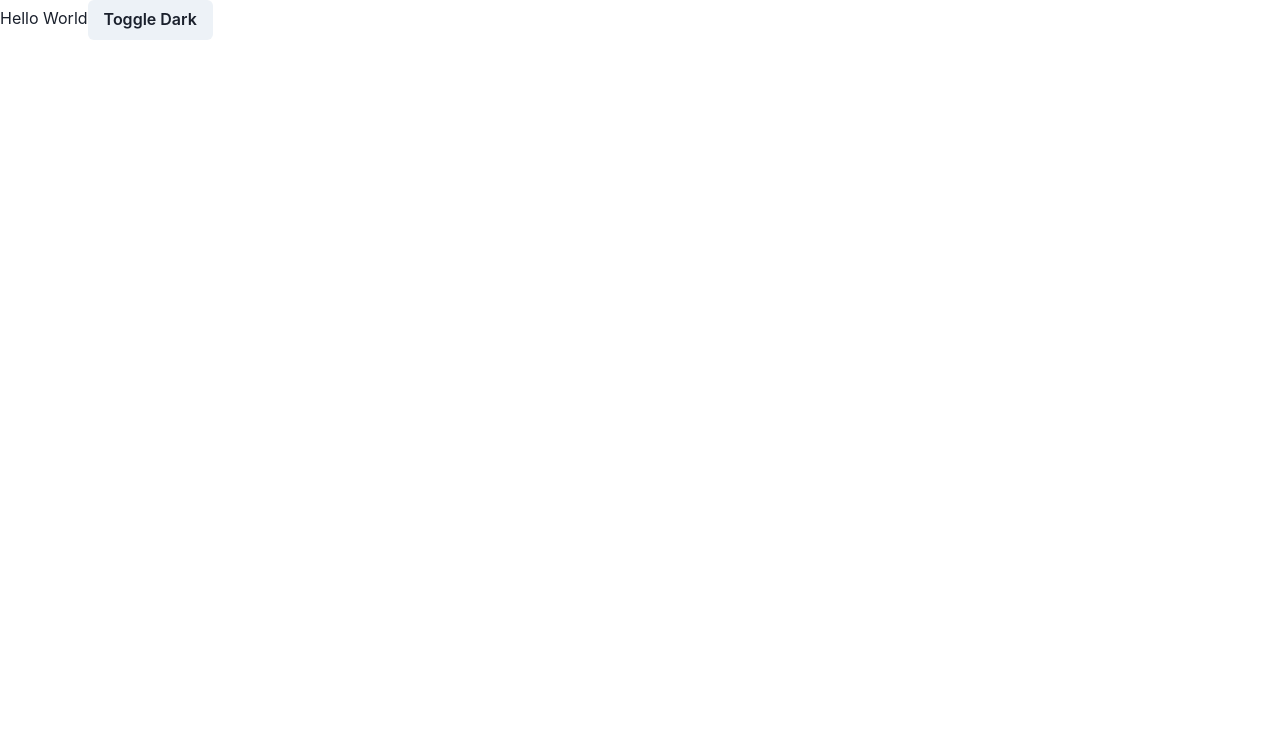
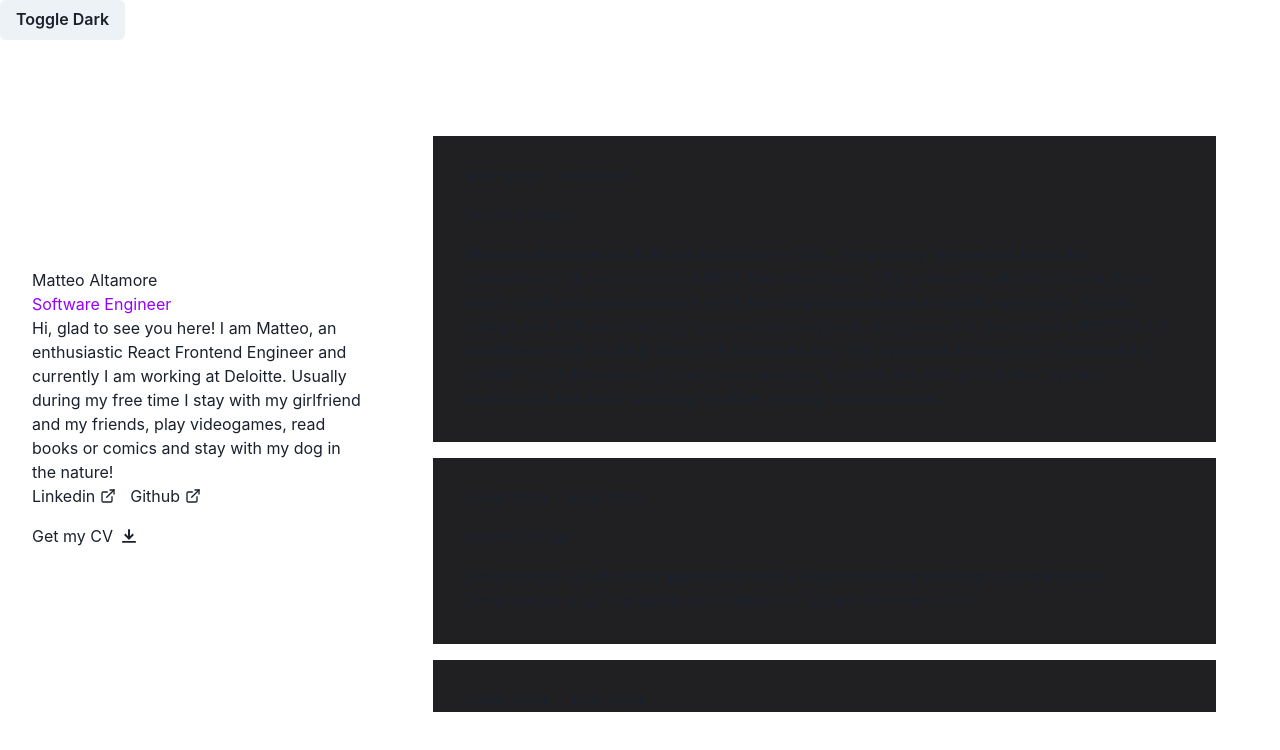
Before and after one commit to mataltamore/portfolio-v2, a React (Vite) app: page / in a window 1280 px wide. Shown: the top 750 px of the page. Built offline with nearby package versions, Linux system fonts and the light colour scheme.

Commit message:
feat: add portfolio v1 components + ts support

```diff
--- a/package.json
+++ b/package.json
@@ -11,6 +11,7 @@
     "lint": "eslint ./src"
   },
   "dependencies": {
+    "@chakra-ui/icons": "^2.0.9",
     "@chakra-ui/react": "^2.3.2",
     "@emotion/react": "^11.10.4",
     "@emotion/styled": "^11.10.4",
--- /dev/null
+++ b/public/json/about.json
@@ -0,0 +1,6 @@
+{
+  "title": "Matteo Altamore",
+  "subtitle": "Software Engineer",
+  "body": "Hi, glad to see you here! I am Matteo, an enthusiastic React Frontend Engineer and currently I am working at Deloitte. Usually during my free time I stay with my girlfriend and my friends, play videogames, read books or comics and stay with my dog in the nature!",
+  "cvText": "Get my CV"
+}
--- /dev/null
+++ b/src/components/About/About.scss
@@ -0,0 +1,47 @@
+@import "../../style/variables.scss";
+@import "../../style/mixins.scss";
+
+.about {
+  display: flex;
+  flex-direction: column;
+
+  margin: unset unset 3rem unset;
+
+  &__subtitle {
+    margin: 1rem unset;
+    color: $c-link;
+  }
+
+  &__body {
+    margin: 1rem unset;
+  }
+}
+
+.social {
+  display: flex;
+  gap: 0.875rem;
+
+  &__link {
+    display: flex;
+    align-items: center;
+    gap: 0.3125rem;
+
+    &__icon {
+      width: 24px;
+      height: 24px;
+    }
+  }
+}
+
+.resume {
+  display: flex;
+  align-items: center;
+  gap: 0.5rem;
+
+  padding-top: 1rem;
+
+  & > img {
+    width: 21px;
+    height: 21px;
+  }
+}
--- /dev/null
+++ b/src/components/About/About.tsx
@@ -0,0 +1,40 @@
+import "./About.scss";
+import CV from "../../../public/content/Matteo_Altamore_CV_eng.pdf";
+import SOCIAL from "../../../public/json/social.json";
+import ABOUT from "../../../public/json/about.json";
+import { ExternalLinkIcon, DownloadIcon } from "@chakra-ui/icons";
+import { SocialButtonProps } from "../../types/About";
+
+function About() {
+  return (
+    <section className="about">
+      <h1>{ABOUT.title}</h1>
+
+      <h2 className="about__subtitle">{ABOUT.subtitle}</h2>
+      <p className="about__body">{ABOUT.body}</p>
+
+      <div className="social">
+        {SOCIAL.map((item) => (
+          <SocialButton key={item.label} {...item} />
+        ))}
+      </div>
+
+      <a href={CV} download className="resume">
+        {ABOUT.cvText}
+        <DownloadIcon />
+      </a>
+    </section>
+  );
+}
+
+function SocialButton(props: SocialButtonProps) {
+  const { label, href } = props;
+  return (
+    <a href={href} target="_blank" rel="noreferrer" className="social__link">
+      {label}
+      <ExternalLinkIcon className="social__link__icon" />
+    </a>
+  );
+}
+
+export default About;
--- a/src/components/App/App.scss
+++ b/src/components/App/App.scss
@@ -0,0 +1,18 @@
+@import "../../style/variables.scss";
+@import "../../style/mixins.scss";
+
+.layout {
+  display: flex;
+  flex-direction: column;
+  align-items: center;
+  gap: unset;
+
+  padding: 4rem 2rem 2rem 2rem;
+
+  @include media(desktop) {
+    flex-direction: row;
+
+    gap: 2rem;
+    // height: auto;
+  }
+}
--- a/src/components/App/App.tsx
+++ b/src/components/App/App.tsx
@@ -1,12 +1,17 @@
 import "./App.scss";
 import DarkLightThemeButton from "../DarkLightThemeButton/DarkLightThemeButton";
+import About from "../About/About";
+import Sidebar from "../Sidebar/Sidebar";
 
 function App() {
   return (
-    <div>
-      Hello World
+    <>
       <DarkLightThemeButton />
-    </div>
+      <div className="layout">
+        <About />
+        <Sidebar />
+      </div>
+    </>
   );
 }
 
--- /dev/null
+++ b/src/components/Sidebar/Sidebar.scss
@@ -0,0 +1,71 @@
+@import "../../style/variables.scss";
+@import "../../style/mixins.scss";
+
+.sidebar {
+  display: flex;
+  flex-direction: column;
+  gap: 3.125rem;
+
+  height: unset;
+  overflow: unset;
+  min-width: unset;
+  padding: unset;
+
+  @include media(desktop) {
+    height: calc(100vh - 12rem);
+    overflow: auto;
+    min-width: calc(60% - 2rem);
+    padding: 2rem;
+  }
+}
+
+.cards {
+  display: flex;
+  flex-direction: column;
+  gap: 1rem;
+}
+
+.box {
+  background-color: $c-box;
+  padding: 2rem;
+  transition: 250ms ease;
+
+  &:hover {
+    scale: 1.08;
+    transition: 250ms ease;
+
+    @include media(tablet) {
+      scale: 1.05;
+      transition: 250ms ease;
+    }
+  }
+
+  &__range {
+    font-size: 0.75rem;
+    text-transform: uppercase;
+    font-weight: 700;
+    letter-spacing: 0.15rem;
+  }
+
+  &__title {
+    margin: 1rem 0rem;
+  }
+}
+
+.link {
+  display: inline-block;
+  font-weight: 600;
+  font-size: 0.875rem;
+  margin: 1rem 0rem 0rem 0rem;
+
+  &__wrapper {
+    display: flex;
+    align-items: center;
+    gap: 0.3125rem;
+
+    &__icon {
+      width: 18px;
+      height: 18px;
+    }
+  }
+}
--- /dev/null
+++ b/src/components/Sidebar/Sidebar.tsx
@@ -0,0 +1,54 @@
+import "./Sidebar.scss";
+import CV from "../../../public/json/cv.json";
+import { ExternalLinkIcon } from "@chakra-ui/icons";
+import { SidebarButtonProps, SidebarCardProps } from "../../types/Sidebar";
+
+function Sidebar() {
+  return (
+    <aside className="sidebar">
+      <section className="cards">
+        {CV.experience.map((item) => (
+          <SidebarCard key={item.name} {...{ ...item }} />
+        ))}
+      </section>
+      <section className="cards">
+        {CV.education.map((item) => (
+          <SidebarCard key={item.name} {...{ ...item }} />
+        ))}
+      </section>
+      <section className="cards">
+        {CV.projects.map((item) => (
+          <SidebarCard key={item.name} {...{ ...item }} />
+        ))}
+      </section>
+    </aside>
+  );
+}
+
+function SidebarCard(props: SidebarCardProps) {
+  const { name, description, range, site } = props;
+
+  return (
+    <div className="box">
+      <h3 className="box__range">{range}</h3>
+      <h3 className="box__title">{name}</h3>
+      <p>{description}</p>
+      {typeof site !== "undefined" && <SidebarButton site={site} />}
+    </div>
+  );
+}
+
+function SidebarButton(props: SidebarButtonProps) {
+  const { site } = props;
+
+  return (
+    <a href={site.link} target="_blank" rel="noreferrer" className="link">
+      <div className="link__wrapper">
+        {site.name}
+        <ExternalLinkIcon className="link__wrapper__icon" />
+      </div>
+    </a>
+  );
+}
+
+export default Sidebar;
--- /dev/null
+++ b/src/types/About.ts
@@ -0,0 +1,4 @@
+export interface SocialButtonProps {
+  label: string;
+  href: string;
+}
--- /dev/null
+++ b/src/types/Sidebar.ts
@@ -0,0 +1,16 @@
+export interface SidebarCardProps {
+  name: string;
+  description: string;
+  range?: string;
+  site?: {
+    name: string;
+    link: string;
+  };
+}
+
+export interface SidebarButtonProps {
+  site: {
+    name: string;
+    link: string;
+  };
+}
```
Also changed, not shown: 1 other file (tests, documents, lock files or other folders).
